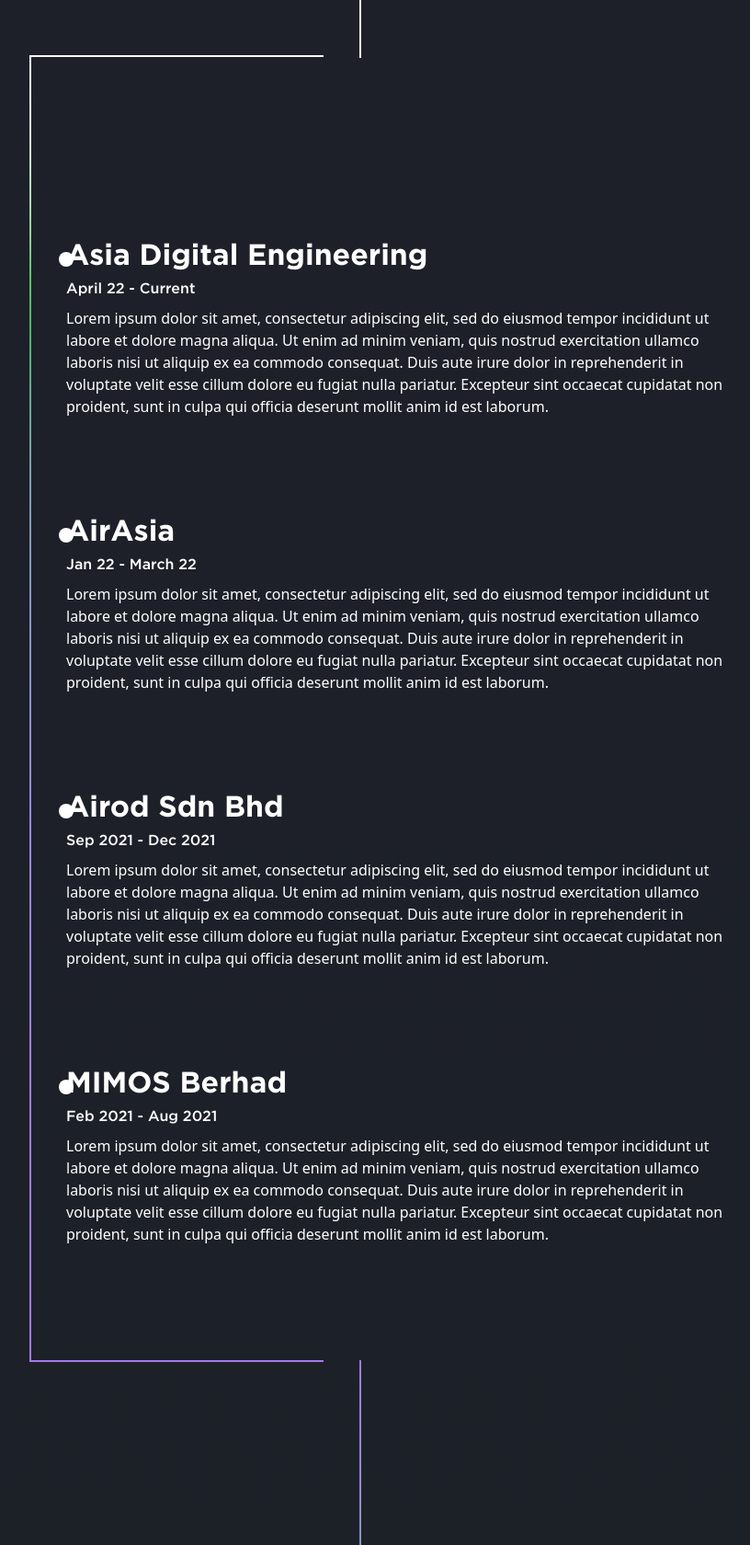
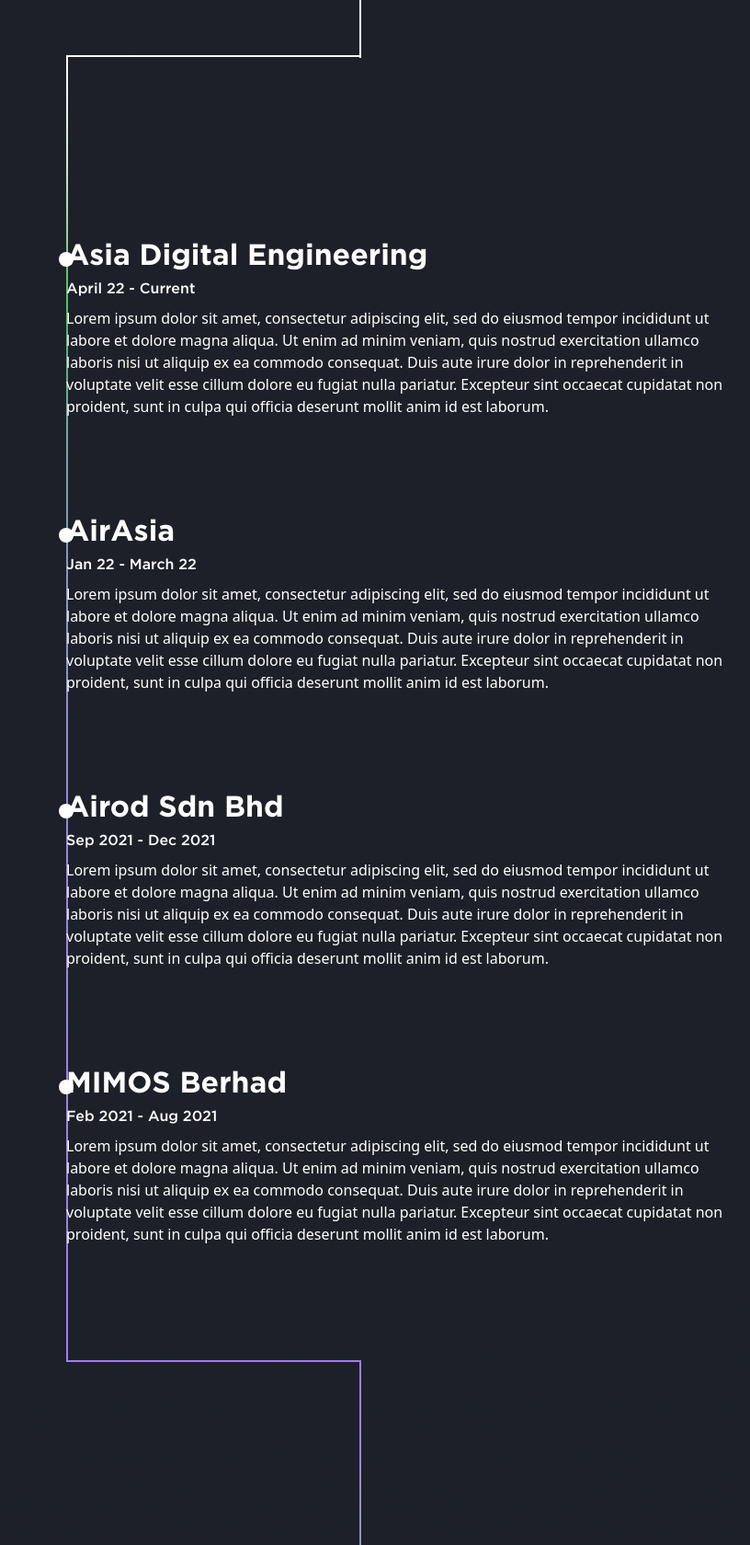
Before and after one commit to AfiqHasiff/Portfolio, a React (Create React App) app: page / in a window 1280 px wide. Shown: the part 2980-4660 px from the top of the page at 92% size, without its empty margins (248-1064 px from the left). Built offline with nearby package versions, Linux system fonts and the light colour scheme.

Commit message:
fix: styling, resolution dynamic

```diff
--- a/src/layouts/Sections.css
+++ b/src/layouts/Sections.css
@@ -199,7 +199,7 @@
 .workExperienceLine {
   position: absolute;
   z-index: 150;
-  left: calc(50% - 360px);
+  left: 25%;
   width: 2px;
   top: 180px;
   bottom: 100px;
@@ -223,7 +223,7 @@
 .preLineHorizontal {
   position: absolute;
   z-index: 150;
-  left: calc(50% - 360px);
+  left: 25%;
   width: 25%;
   max-height: 2px;
   top: 180px;
@@ -234,7 +234,7 @@
 .postLineHorizontal {
   position: absolute;
   z-index: 150;
-  left: calc(50% - 360px);
+  left: 25%;
   width: 25%;
   max-height: 2px;
   top: 30px;
```
